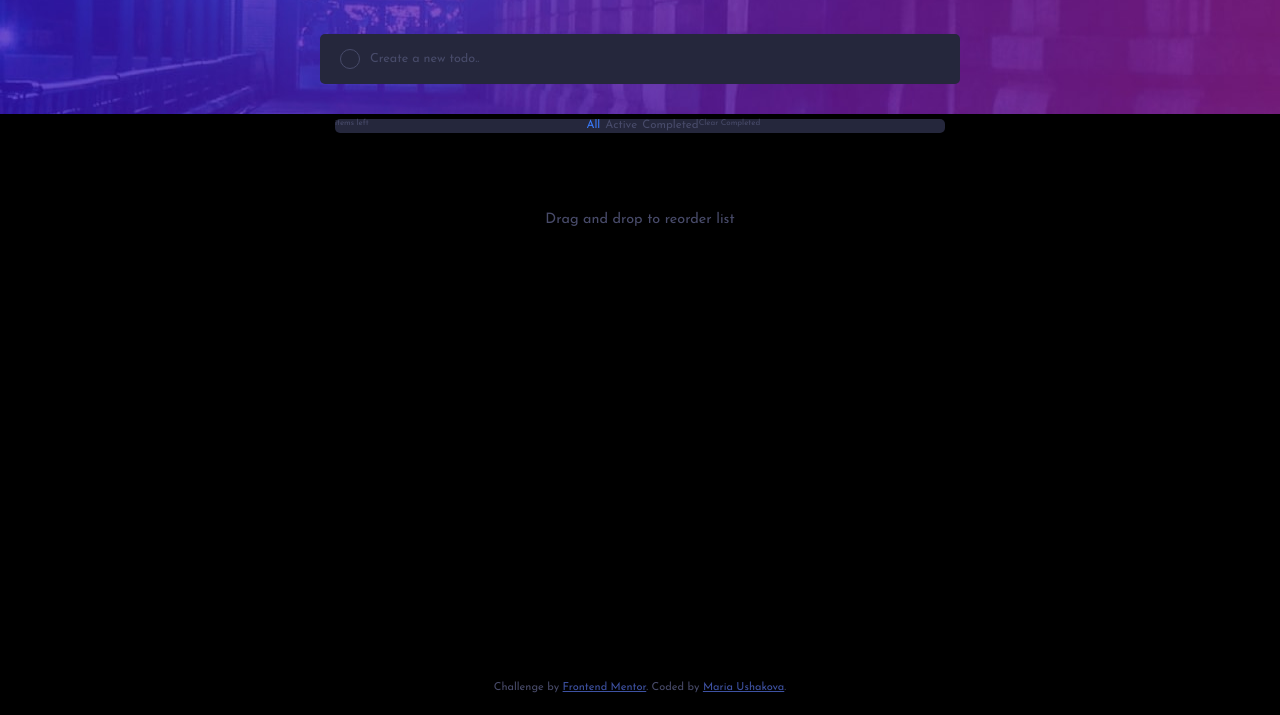
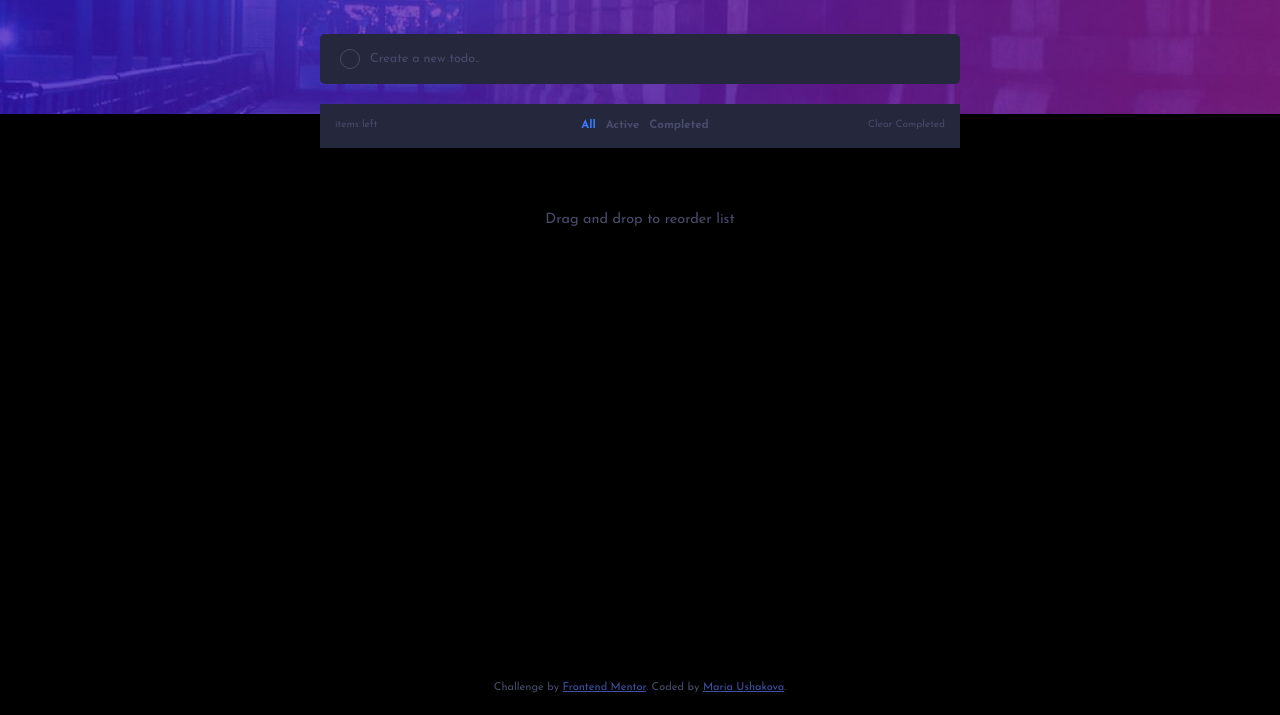
Before and after one commit to Mariia22/todolistJS, a website: page src/index.html in a window 1280 px wide. Shown: the part 85-800 px from the top of the page. Drawn offline with nearby package versions, Linux system fonts and the light colour scheme; files that its build step writes are made by us from their sources.

Commit message:
- change font-size

```diff
--- a/src/sass/blocks/todo.scss
+++ b/src/sass/blocks/todo.scss
@@ -18,7 +18,7 @@
     float: right;
     font-size: 0.7em;
     width: 50%;
-    margin: -10px 0 15px -30px;
+    margin: -10px 0 15px 0;
     padding: 15px;
     background-color: $very-dark-desaturated-blue;
     border-top-right-radius: 5px;
@@ -53,28 +53,33 @@
         display: flex;
         flex-direction: row;
         justify-content: space-between;
-        font-size: 0.8em;
+        background-color: $very-dark-desaturated-blue;
         width: 100%;
         margin-bottom: 50px;
         padding: 15px;
     }
     .todo_total_items{
-        display: flex;
+        font-size: 0.7em;
         order: 2;
         margin: 0;
         padding: 0;
     }
     .todo_total_completed{
-    display: flex;
-       order: 4;
-       margin: 0;
+        font-size: 0.7em;
+        order: 4;
+        margin: 0;
         padding: 0;
     }
     .todo_sort{
+        font-size: 0.8em;
+        font-weight: bold;
         order: 3;
         border-radius: 0;
         margin: 0;
         padding: 0;
     }
+    .todo_sort_item{
+        padding-left: 10px;
+    }
 
 }
```
Also changed, not shown: dist/style.min.css, 1 other file.
